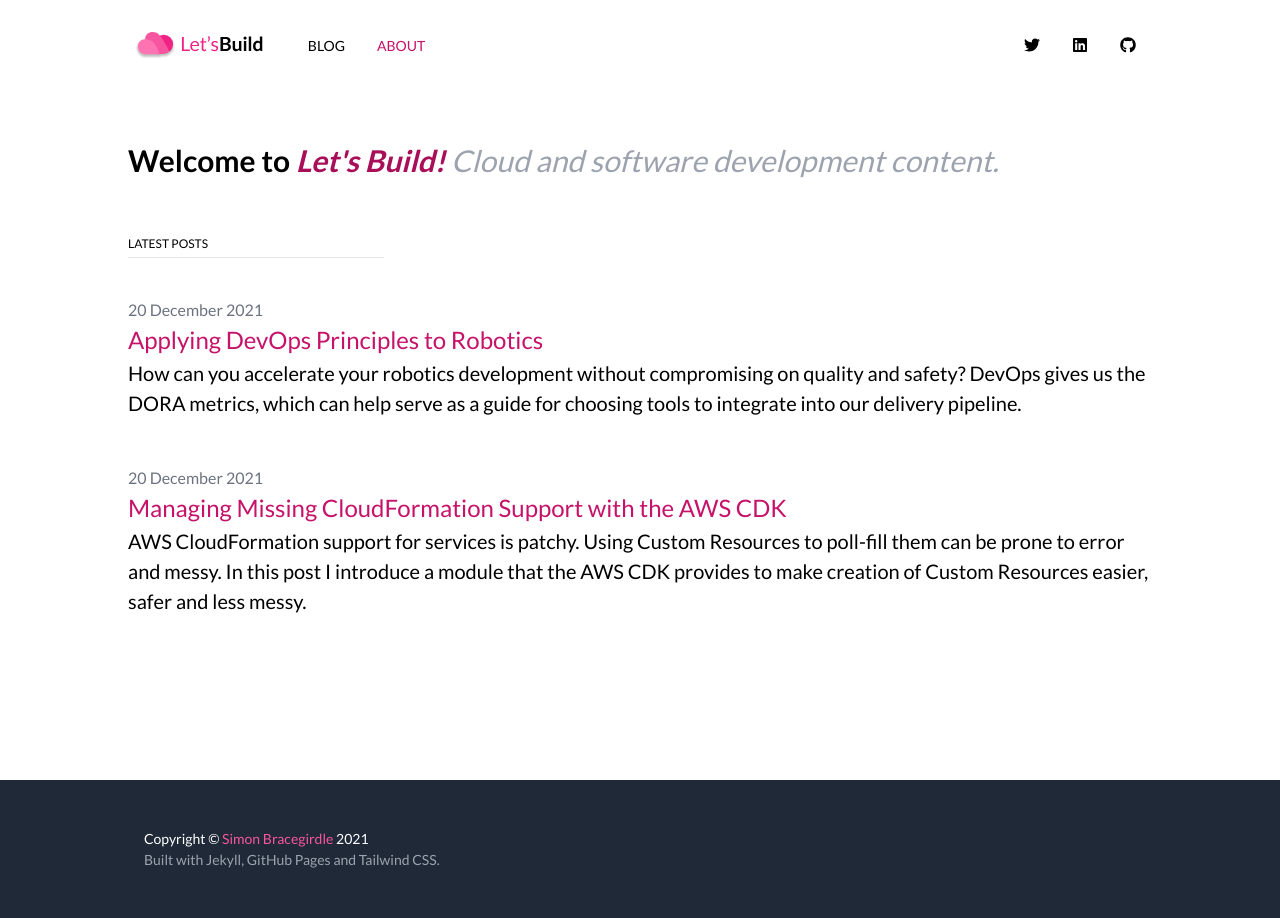
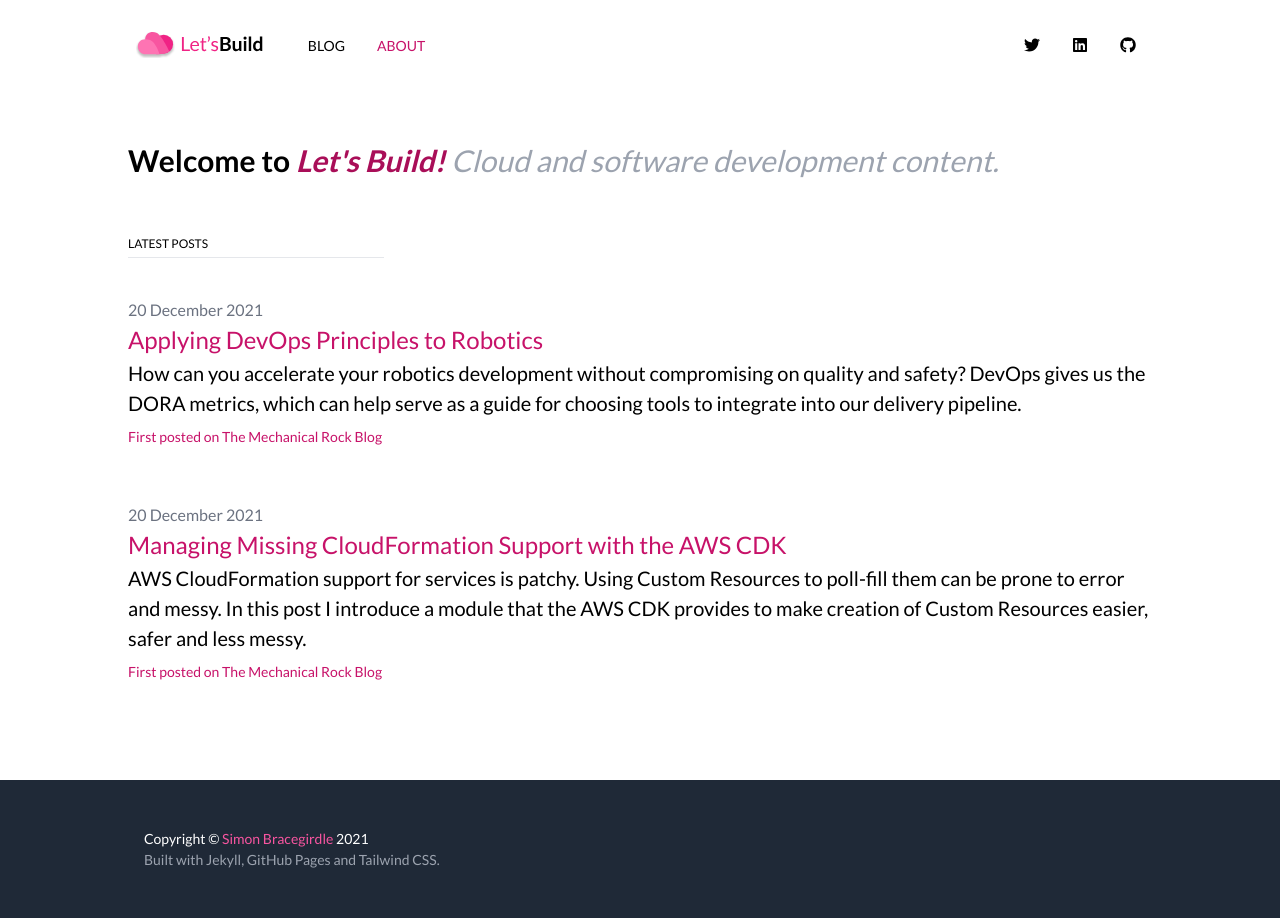
Before and after one commit to sbracegirdle/sbracegirdle.github.io, a Jekyll site: the page built from index.html, in a window 1280 px wide. Built offline with Jekyll 4.4.1, drawn with Linux system fonts in a browser that asks for light colours.

Commit message:
Fix issue with canonical url styling and linking.

```diff
--- a/_layouts/post.html
+++ b/_layouts/post.html
@@ -11,14 +11,14 @@
     >
   </div>
   <h1 class="my-8 text-4xl font-bold">{{ page.title }}</h1>
-  <div class="my-6 flex flex-row items-center text-xs">
+  <div class="my-2 flex flex-row items-center text-xs">
     <div class="mr-1 text-gray-500">{{ page.date | date_to_long_string }}</div>
     <div class="mr-1">/</div>
     <div class="text-gray-400">by {{ page.author }}</div>
   </div>
   {% if page.canonicalurl %}
-  <div class="my-6 flex flex-row items-center text-xs">
-    <a href="page.canonicalurl" rel="noreferrer" target="_blank"
+  <div class="my-2 flex flex-row items-center text-xs">
+    <a href="{{page.canonicalurl}}" rel="noreferrer" target="_blank"
       >First posted on {{page.canonicalsite}}</a
     >
   </div>
--- a/index.html
+++ b/index.html
@@ -28,10 +28,10 @@
     >
   </div>
   <div class="text-lg">{{ post.description }}</div>
-  {% if page.canonicalurl %}
+  {% if post.canonicalurl %}
   <div class="my-2 flex flex-row items-center text-xs">
-    <a href="page.canonicalurl" rel="noreferrer" target="_blank"
-      >First posted on {{page.canonicalsite}}</a
+    <a href="{{post.canonicalurl}}" rel="noreferrer" target="_blank"
+      >First posted on {{post.canonicalsite}}</a
     >
   </div>
   {% endif %}
```
